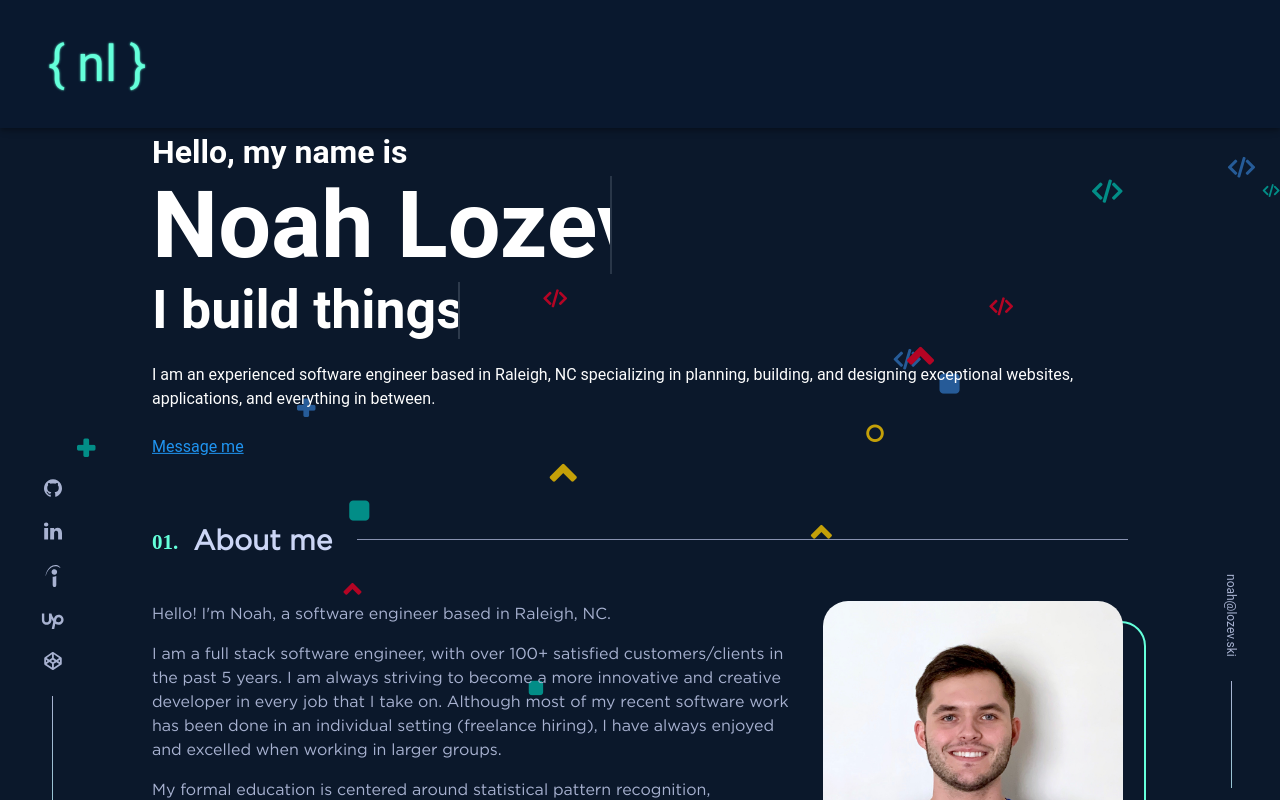
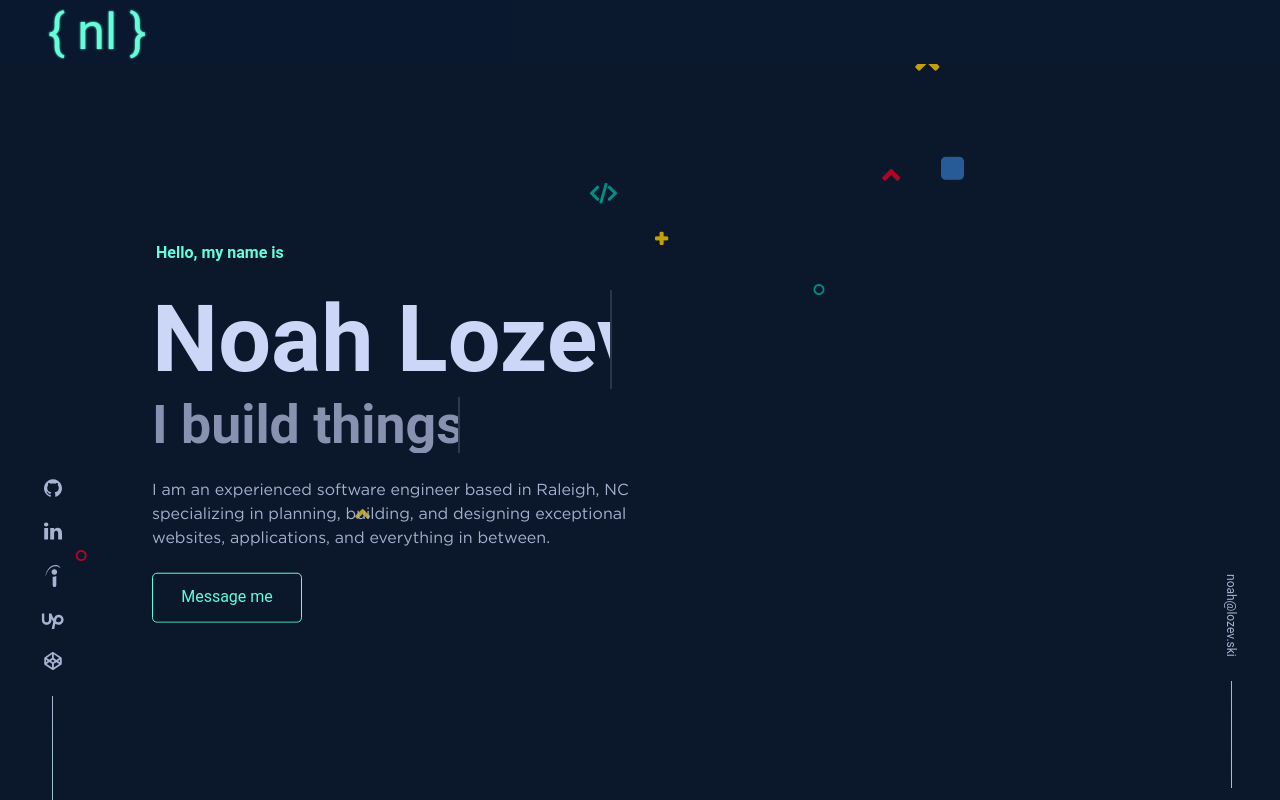
Before and after one commit to noahlozevski/lozev.ski, a Vue app in the folder lozev.ski/: page / in a window 1280 px wide. Shown: the top 800 px of the page. Built offline with nearby package versions, Linux system fonts and the light colour scheme; a small style sheet from the web is missing; a web font is replaced by a local one.

Commit message:
remove pwa to speed up site

```diff
--- a/lozev.ski/package.json
+++ b/lozev.ski/package.json
@@ -13,8 +13,6 @@
     "core-js": "^3.8.1",
     "hamburgers": "^1.1.3",
     "material-design-icons-iconfont": "^5.0.1",
-    "register-service-worker": "^1.7.1",
-    "roboto-fontface": "*",
     "vue": "^2.6.11",
     "vue-router": "^3.2.0",
     "vuetify": "^2.2.11"
@@ -26,7 +24,6 @@
     "@fortawesome/vue-fontawesome": "^2.0.0",
     "@vue/cli-plugin-babel": "~4.5.0",
     "@vue/cli-plugin-eslint": "~4.5.0",
-    "@vue/cli-plugin-pwa": "~4.5.0",
     "@vue/cli-plugin-router": "~4.5.0",
     "@vue/cli-plugin-vuex": "~4.5.0",
     "@vue/cli-service": "~4.5.0",
--- a/lozev.ski/src/defaultLayout.vue
+++ b/lozev.ski/src/defaultLayout.vue
@@ -1,10 +1,10 @@
 <template lang="pug">
   v-app
-    v-overlay.overlay-ui(v-if="showUpdateUI" style="z-index: 99999;")
-      .update-ui.text-center
-        h3.top New page update available!
-        h6.subtitle Would you like to update?
-        button.button.animate__animated(@click="updateApp" :class="{ animate__tada: mouseOver }" @mouseover="mouseOver = true" @mouseleave="mouseOver = false") Update!
+    //- v-overlay.overlay-ui(v-if="showUpdateUI" style="z-index: 99999;")
+    //-   .update-ui.text-center
+    //-     h3.top New page update available!
+    //-     h6.subtitle Would you like to update?
+    //-     button.button.animate__animated(@click="updateApp" :class="{ animate__tada: mouseOver }" @mouseover="mouseOver = true" @mouseleave="mouseOver = false") Update!
     v-navigation-drawer.drawer(app right temporary v-model="drawerStatus" @input="test" v-if="$vuetify.breakpoint.smAndDown")
       .px-4.py-1
         button.ml-auto.hamburger.hamburger--collapse(@click="navigationDrawer()" type="button")
@@ -26,8 +26,13 @@
           .item
             .resume-button
               a.my-auto(href="/resume.pdf" target="_blank") Resume
-    //- v-app-bar.bar.w-100(app :hide-on-scroll="$vuetify.breakpoint.mdAndUp" elevate-on-scroll :prominent="$vuetify.breakpoint.mdAndUp" :shrink-on-scroll="$vuetify.breakpoint.mdAndUp")
-    v-app-bar.bar.w-100(app :prominent="$vuetify.breakpoint.mdAndUp")
+    //- v-app-bar.bar.w-100(app :prominent="$vuetify.breakpoint.mdAndUp")
+                        //- :shrink-on-scroll="$vuetify.breakpoint.mdAndUp"
+                        //- :prominent="$vuetify.breakpoint.mdAndUp"
+    v-app-bar.bar.w-100(app
+                        :hide-on-scroll="$vuetify.breakpoint.mdAndUp"
+                        elevate-on-scroll
+                        )
       .ml-2.ml-md-8.logo.mr-auto(:style="$vuetify.breakpoint.mdAndUp ? 'font-size: 50px' : 'font-size: 35px'")
         p.my-auto.text-glow.unselectable(id="logo-app-bar" @click="goHome") { nl }
       template(v-if="loaded")
@@ -102,14 +107,14 @@ export default {
       mouseOver: false,
     }
   },
-  created() {
-    if (this.$workbox) {
-      this.$workbox.addEventListener("waiting", () => {
-        this.showUpdateUI = true
-        console.log("new update is available!")
-      })
-    }
-  },
+  // created() {
+  //   if (this.$workbox) {
+  //     this.$workbox.addEventListener("waiting", () => {
+  //       this.showUpdateUI = true
+  //       console.log("new update is available!")
+  //     })
+  //   }
+  // },
   methods: {
     // async sendUserAgentInfo() {
     //   try {
@@ -150,7 +155,7 @@ export default {
     },
     async updateApp() {
       this.showUpdateUI = false
-      await this.$workbox.messageSW({ type: "SKIP_WAITING" })
+      // await this.$workbox.messageSW({ type: "SKIP_WAITING" })
     },
 
     navigationDrawer(status = null) {
@@ -225,34 +230,60 @@ body, .v-main
   // transition: all 1s ease-in-out !important
 
 .v-app-bar
-  backdrop-filter: blur(10px)
-  // background-color: #0a192fd9 !important
+  -webkit-backface-visibility: hidden
+  -moz-backface-visibility: hidden
+  -ms-backface-visibility: hidden
+  backface-visibility: hidden
+
+  -webkit-perspective: 1000
+  -moz-perspective: 1000
+  -ms-perspective: 1000
+  perspective: 1000
+  -webkit-transform: translate3d(0, 0, 0)
+  -moz-transform: translate3d(0, 0, 0)
+  -ms-transform: translate3d(0, 0, 0)
+  transform: translate3d(0, 0, 0)
+  // backdrop-filter: blur(10px)
   background-color: #0a192fd9 !important
 .v-navigation-drawer
+  -webkit-backface-visibility: hidden
+  -moz-backface-visibility: hidden
+  -ms-backface-visibility: hidden
+  backface-visibility: hidden
+
+  -webkit-perspective: 1000
+  -moz-perspective: 1000
+  -ms-perspective: 1000
+  perspective: 1000
+  -webkit-transform: translate3d(0, 0, 0)
+  -moz-transform: translate3d(0, 0, 0)
+  -ms-transform: translate3d(0, 0, 0)
+  transform: translate3d(0, 0, 0)
   backdrop-filter: blur(20px)
   background-color: #0a192fd9 !important
 
 .v-navigation-drawer__content
-  // background-color: $dark-blue
   background-color: transparent
 .v-toolbar__content
   background-color: transparent
   align-items: center !important
-  // backdrop-filter: blur(10px)
 .v-overlay
   transition: all .2s ease-in-out !important
 .v-overlay--active
-  // -webkit-backdrop-filter: blur(20px)
+  -webkit-backface-visibility: hidden
+  -moz-backface-visibility: hidden
+  -ms-backface-visibility: hidden
+  backface-visibility: hidden
+
+  -webkit-perspective: 1000
+  -moz-perspective: 1000
+  -ms-perspective: 1000
+  perspective: 1000
+  -webkit-transform: translate3d(0, 0, 0)
+  -moz-transform: translate3d(0, 0, 0)
+  -ms-transform: translate3d(0, 0, 0)
+  transform: translate3d(0, 0, 0)
   backdrop-filter: blur(5px)
-//   animation: overlay-anim 1s ease-in-out 1
-
-// @keyframes overlay-anim
-//   0%
-//     backdrop-filter: none
-//   100%
-//     backdrop-filter: blur(5px)
-
-  // -webkit-filter: blur(20px)
 .unselectable
   -webkit-user-select: none
   -moz-user-select: none
@@ -267,24 +298,24 @@ body, .v-main
 
 @-webkit-keyframes slide-in-top
   0%
-    -webkit-transform: translateY(-1000px)
-    transform: translateY(-1000px)
+    -webkit-transform: translate3d(0,-1000px,0)
+    transform: translate3d(0,-1000px,0)
     opacity: 0
 
   100%
-    -webkit-transform: translateY(0)
-    transform: translateY(0)
+    -webkit-transform: translate3d(0,0,0)
+    transform: translate3d(0,0,0)
     opacity: 1
 
 @keyframes slide-in-top
   0%
-    -webkit-transform: translateY(-1000px)
-    transform: translateY(-1000px)
+    -webkit-transform: translate3d(0,-1000px,0)
+    transform: translate3d(0,-1000px,0)
     opacity: 0
 
   100%
-    -webkit-transform: translateY(0)
-    transform: translateY(0)
+    -webkit-transform: translate3d(0,0,0)
+    transform: translate3d(0,0,0)
     opacity: 1
 .overlay-ui
   backdrop-filter: blur(10px)
@@ -337,7 +368,7 @@ body, .v-main
       margin: 20px auto 20px auto !important
     .email
       writing-mode: vertical-rl
-      transform: translateY(4px)
+      transform: translate3d(0,4px,0)
       transition: .25s transform ease-in-out
       // margin-bottom: 18px
       margin: 0 auto 18px auto
@@ -349,17 +380,17 @@ body, .v-main
         &:hover
           color: $green
       &:hover
-        transform: translateY(0px)
+        transform: translate3d(0,0,0)
 
     .item
       height: 18px
       width: 18px
       color: $light-slate !important
-      transform: translateY(4px)
+      transform: translate3d(0,4px,0)
       transition: .25s transform ease-in-out
       margin: 25px auto 25px auto
       &:hover
-        transform: translateY(0px)
+        transform: translate3d(0,0,0)
       a
         color: $light-slate !important
         // color: $lightest-slate !important
@@ -379,7 +410,7 @@ body, .v-main
       display: block
       width: 1px
       height: 107px
-      transform: translateY(10px)
+      transform: translate3d(0,10px,0)
       bottom: 0
       margin: 0px auto
       overflow: hidden
@@ -526,27 +557,4 @@ body, .v-main
   &:hover:before, &:focus:before, &:active:before
     left: 0
     right: 0
-/*! purgecss end ignore */
-// .routerAnimation-enter-active,
-// .routerAnimation-leave-active
-//   transition-duration: 0.3s
-//   transition-property: opacity
-//   transition-timing-function: ease
-//   overflow: hidden
-
-// .routerAnimation-enter,
-// .routerAnimation-leave-active
-//   opacity: 0
-// html, body
-//   width: auto!important
-//   overflow-x: hidden!important
-
-
-// .bg
-//   width: 100%
-//   height:100%
-//   background: url('https://www.pngkey.com/png/full/15-150952_transparent-pattern-sacred-geometry-svg-pattern.png') repeat
-//   position: fixed
-//   top: 0
-//   left: 0
 </style>
--- a/lozev.ski/src/styles/_background.scss
+++ b/lozev.ski/src/styles/_background.scss
@@ -93,6 +93,7 @@ $inner-dim: 14px;
   z-index: 0;
   opacity: .8;
 
+
   // filter: blur(4px);
 }
 .shape {
--- a/lozev.ski/src/views/Home.vue
+++ b/lozev.ski/src/views/Home.vue
@@ -2,7 +2,7 @@
   div.fill-height.overflow-x-hidden
     .bg-wrapper
       .bg-container
-        .shape-animation(v-for="i in 25" :class="`shape-container--${i}`" :key="`shapesss-${i}`")
+        .shape-animation(v-for="i in 10" :class="`shape-container--${i}`" :key="`shapesss-${i}`")
           .random-shape
     v-container.entrance-page.pa-0(fluid fill-height)
       v-overlay.solid-background(v-if="loading" id="page-overlay")
@@ -30,7 +30,7 @@
                   //- a.my-auto(href="mailto:noah@lozev.ski?subject=Lets Chat! 🤟&body=Hi Noah,") Message me
 
             .page.about-page(id="about")
-              v-lazy(:options="{ threshold: .6 }" transition="fade-transition")
+              v-lazy(:options="{ threshold: .3 }" transition="fade-transition")
                 .page-inner
                   h2.numbered-header(:style="`--content: '01.'`") About me
                   v-container.pa-0.ma-0(fluid)
@@ -82,7 +82,7 @@
                           img.profile-pic(src="/profile.jpg")
 
             .page.experience-page(id="experience")
-              v-lazy(:options="{ threshold: .7 }" transition="fade-transition")
+              v-lazy(:options="{ threshold: .3 }" transition="fade-transition")
                 .page-inner
                   h2.numbered-header.animate__animated.animate__fadeInDown.animate__faster.animate__delay-2s(:style="`--content: '02.'`") Some Places I've Worked
                   v-container.pa-0.ma-0(fluid)
@@ -101,7 +101,7 @@
                             li(v-for="(bullet, j) in selectedCompany.bullets" :key="`action-list-${j}`") {{ bullet }}
 
             .page.projects(id="projects")
-              v-lazy(:options="{ threshold: .7 }" transition="fade-transition")
+              v-lazy(:options="{ threshold: .3 }" transition="fade-transition")
                 .page-inner
                   h2.numbered-header(:style="`--content: '03.'`") Things I've Built
                   v-container.pa-0.ma-0(fluid)
@@ -130,7 +130,7 @@
                         img.featured-project-image(:src="project.photo")
 
             .page.contact-page(id="contact")
-              v-lazy(:options="{ threshold: .7 }" transition="fade-transition")
+              v-lazy(:options="{ threshold: .3 }" transition="fade-transition")
                 .page-inner
                   h2.numbered-header(:style="`--content: '04.'`") Contact Me
 
@@ -207,16 +207,14 @@
                   feDisplacementMap(in="SourceGraphic", in2="NOISE", scale="20", xChannelSelector="R", yChannelSelector="R")
 </template>
 <script>
+import axios from "axios"
+
 export default {
   data() {
     return {
       state: 0,
-      isMobile: false,
       tabs: ["home", "projects", "resume", "contact"],
-      slideOff: 0.25,
-      selectedTab: null,
       loading: true,
-      loading2: true,
       left: 0,
       top: 0,
       email: "",
@@ -224,6 +222,7 @@ export default {
       sending_email: false,
       sending_email_progress: false,
       selectedCompanyIndex: 0,
+      api: null,
       companies: [
         // {
         //   company_name: "Vaporware",
@@ -340,23 +339,9 @@ export default {
     barPosition() {
       return `${this.selectedCompanyIndex * 49}`
     },
-    message() {
-      return ["{ nl }"]
-    },
-    showPage() {
-      return !!this.$route.query?.home
-    },
-    slideOffset() {
-      return this.selectedTab !== null ? 0 : this.slideOff
-    },
   },
   mounted() {
-    this.isMobile = window.innerWidth <= 600
-    this.selectedTab = this.$route.query?.tab || 0
-
-    Promise.resolve()
-      .delay(250)
-      .then(() => {
+    setTimeout(() => {
       setTimeout(() => {
         const logo = document.getElementById("logo-app-bar")
 
@@ -370,7 +355,7 @@ export default {
           logo_prev.style.transform = `translate3d(calc(-50vw + ${rect.left + 8}px),calc(-50vh + ${rect.top}px),0)`
           text.classList.add("move-move")
         } else {
-            logo_prev.classList.add("animate__animated")
+          // logo_prev.classList.add("animate__animated")
           logo_prev.classList.add("text-glow-faster")
         }
         setTimeout(() => {
@@ -379,7 +364,7 @@ export default {
           this.$emit("loaded")
         }, 1100)
       }, 2500)
-      })
+    }, 250)
   },
   methods: {
     resetSendEmail() {
@@ -390,6 +375,11 @@ export default {
       if (!this.email_message && !this.email) return
       this.sending_email = true
       this.sending_email_progress = true
+      if (!this.api)
+        this.api = axios.create({
+          /** read base url from env variables */
+          baseURL: `https://rka4k41tt3.execute-api.us-east-2.amazonaws.com/prod`,
+        })
       this.$api
         .post("/email", { message: this.email_message, email: this.email })
         .catch(err => err)
@@ -422,6 +412,44 @@ $light-slate: #a8b2d1
 $lightest-slate: #ccd6f6
 $white: #e6f1ff
 $green: #64ffda
+.home-page
+  display: flex
+  justify-content: center
+  flex-direction: column
+  align-items: flex-start
+  min-height: calc(100vh - var(--app-bar-height))
+  .home-page-inner
+    .hello
+      color: $green
+      padding-left: 4px
+      margin-bottom: 25px
+      font-size: clamp(14px,5vw,16px)
+    h3
+      color: $lightest-slate
+    h6
+      color: $slate
+    .intro
+      color: $light-slate
+      font-size: 16px
+      max-width: min(100%, 500px)
+      padding-right: 10px
+      font-family: gotham
+    .resume-button
+      border-radius: 5px
+      border: 1.5px solid $green
+      width: 150px
+      height: 50px
+      padding: auto
+      transition: all .25s ease-in-out
+      text-align: center
+      a
+        line-height: 45px
+
+        display: block
+        text-decoration: none
+        color: $green
+      &:hover
+        background-color: rgb(100, 255, 218,0.2)
 .hvr-underline-from-center
   /* display: inline-block;
   vertical-align: middle
@@ -464,19 +492,13 @@ $green: #64ffda
     align-items: center
     width: max(300px, 60vw)
     .item
-      // padding: 20px 10px
       height: 25px
       width: 25px
       color: $light-slate !important
-      // transform: translateY(4px)
       transition: .25s transform ease-in-out
-
-      &:hover
-        // transform: translateY(0px)
       a
         color: $light-slate !important
         text-decoration: none
-        // color: $lightest-slate !important
         svg
           path
             transition: fill .35s ease-in-out
@@ -490,8 +512,6 @@ $green: #64ffda
   .email
     margin-top: 25px
     color: $light-slate !important
-    // transform: translateY(4px)
-    // transition: .25s transform ease-in-out
     font-size: 14px
     font-family: "JetBrains Mono"
     line-height: 30px
@@ -501,14 +521,12 @@ $green: #64ffda
         text-align: center
       span
         margin: 0 10px
-    &:hover
-      // transform: translateY(0px)
     a
       transition: .25s color ease-in-out
       color: $light-slate !important
       text-decoration: none
       svg
-        transform: translateY(2px)
+        transform: translate3d(0,0,2px)
         path
           transition: fill .35s ease-in-out
           fill: currentcolor
@@ -518,18 +536,6 @@ $green: #64ffda
         path
           transition: fill .35s ease-in-out
           fill: currentcolor
-
-// @media only screen and (min-width: 600px)
-//   .page
-//     .page-inner
-//       .project-item
-//         .p-container
-//         .img-container
-//           width: 100px
-//           height: 100px
-//           .featured-project-image
-//             height: 100px
-//             width: 100px
 .page
   display: flex
   justify-content: center
@@ -639,12 +645,11 @@ $green: #64ffda
             align-items: flex-end
           .services
             justify-content: flex-end
-            .service
           .description
             text-align: right
         @media only screen and (max-width: 600px)
           .img-container
-            transform: translateY(-80%) translateX(-5%)
+            transform: translate3d(-5%,-80%,0)
             right: 0
             left: 5% !important
         .img-container
@@ -738,7 +743,7 @@ $green: #64ffda
           position: absolute
           right: 0
           z-index: 0
-          filter: grayscale(100%)
+          filter: url('#noise') grayscale(100%)
           top: 50%
           max-width: 50%
           transform: translate3d(0,-60%,0)
@@ -979,33 +984,6 @@ $green: #64ffda
 $delay:.5s
 $length: 2s
 
-.slide-in-top
-  -webkit-animation: slide-in-top 0.3s cubic-bezier(0.075, 0.82, 0.165, 1) .5s both
-  animation: slide-in-top 0.3s cubic-bezier(0.075, 0.82, 0.165, 1) .5s both
-
-
-@-webkit-keyframes slide-in-top
-  0%
-    -webkit-transform: translateY(-1000px)
-    transform: translateY(-1000px)
-    opacity: 0
-
-  100%
-    -webkit-transform: translateY(0)
-    transform: translateY(0)
-    opacity: 1
-
-@keyframes slide-in-top
-  0%
-    -webkit-transform: translateY(-1000px)
-    transform: translateY(-1000px)
-    opacity: 0
-
-  100%
-    -webkit-transform: translateY(0)
-    transform: translateY(0)
-    opacity: 1
-
 .fade-enter-active, .fade-leave-active
   transition: opacity .5s
 
@@ -1038,7 +1016,7 @@ $length: 2s
   position: fixed
   /** aligns the element in the center of the page at the start */
   // margin: 0 auto
-  transform: translate(-50%,-50%)
+  transform: translate3d(-50%,-50%,0)
   /** the typing bar */
   text-align: center
   height: 72px
@@ -1058,7 +1036,6 @@ $length: 2s
 
 .move-move
   animation: 1s ease-in-out 0s 1 normal both running typing !important
-  // animation
 
 .move-logo
   height: 28px
@@ -1074,7 +1051,6 @@ $length: 2s
   animation: typewriter $length steps(6) $delay 1 normal both, blinkTextCursor 350ms steps(6) infinite normal
 
 .anim-typewriter-name
-  // animation: typewriter 2s steps(14) var(--d) 1 normal both, blinkTextCursor 350ms steps(14) 20 normal
   animation: typewriter var(--t) var(--s) var(--d) 1 normal both, blinkTextCursor 350ms var(--s) var(--dd) var(--b) normal
 
 @keyframes typewriter
@@ -1095,182 +1071,6 @@ $length: 2s
     font-size: 72px
   100%
     font-size: 50px
-
-
-
-
-.magictime.bombRightOut
-    -webkit-animation-duration: 1s
-    animation-duration: 1s
-.card
-  animation: opacityanim .5s ease-in-out var(--delay) both
-@keyframes opacityanim
-  0%
-    opacity: 0
-  100%
-    opacity: 1
-
-.roll-in-blurred-left
-  -webkit-animation: roll-in-blurred-left 0.65s cubic-bezier(0.23, 1, 0.32, 1) var(--delay) both
-  animation: roll-in-blurred-left 0.65s cubic-bezier(0.23, 1, 0.32, 1) var(--delay) both
-
-/* ----------------------------------------------
- * Generated by Animista on 2020-11-24 23:15:20
- * Licensed under FreeBSD License.
- * See http://animista.net/license for more info.
- * w: http://animista.net, t: @cssanimista
- * ----------------------------------------------
-
-/**
- * ----------------------------------------
- * animation roll-in-blurred-left
- * ----------------------------------------
-@-webkit-keyframes roll-in-blurred-left
-  0%
-    -webkit-transform: translateX(-1000px) rotate(-720deg)
-    transform: translateX(-1000px) rotate(-720deg)
-    -webkit-filter: blur(50px)
-    filter: blur(50px)
-    opacity: 0
-
-  100%
-    -webkit-transform: translateX(0) rotate(0deg)
-    transform: translateX(0) rotate(0deg)
-    -webkit-filter: blur(0)
-    filter: blur(0)
-    opacity: 1
-
-@keyframes roll-in-blurred-left
-  0%
-    -webkit-transform: translateX(-1000px) rotate(-720deg)
-    transform: translateX(-1000px) rotate(-720deg)
-    -webkit-filter: blur(50px)
-    filter: blur(50px)
-    opacity: 0
-
-  100%
-    -webkit-transform: translateX(0) rotate(0deg)
-    transform: translateX(0) rotate(0deg)
-    -webkit-filter: blur(0)
-    filter: blur(0)
-    opacity: 1
-.card-animation
-  -webkit-animation: all 1s ease
-  animation: all 1s ease
-
-// ul.pre-loader
-//   // position: absolute
-//   // top: 50%
-//   // left: 50%
-//   // transform: translate(-50%, -50%)
-//   // margin: 0
-//   // padding: 0
-//   -webkit-animation: slide-in-blurred-bottom 0.6s cubic-bezier(0.23, 1, 0.32, 1) var(--delay) both
-//   animation: slide-in-blurred-bottom 0.6s cubic-bezier(0.23, 1, 0.32, 1) var(--delay) both
-
-
-// .items
-//   li
-//     list-style: none
-
-.list-complete-item
-  transition: all 1s
-
-.list-complete-enter, .list-complete-leave-to
-  /* .list-complete-leave-active below version 2.1.8 */
-  opacity: 0
-  transform: translateX(30px)
-
-.list-complete-leave-active
-  position: absolute
-
-// ul.pre-loader li
-//   list-style: none
-//   color: #484848
-//   display: inline
-//   // font-size: 5em
-//   font-size: 2.25em
-//   // letter-spacing: 15px
-
-// .animate-start
-//   -webkit-animation: pre-load 3s ease-in-out 2s infinite
-//   animation: pre-load 3s ease-in-out 2s infinite
-
-  // animation: pre-load 3s ease-in-out infinite,
-// .flip-list-move
-//   transition: transform 1s
-
-// @keyframes pre-load
-//   0%
-//     color: #ddbf3b
-//     text-shadow: 0 0 3px #ddbf3b, 0 0 10px #ddbf3b
-
-//   20%
-//     color: white
-//     text-shadow: none
-
-//   40%
-//     color: #ddbf3b
-//     text-shadow: 0 0 3px #ddbf3b, 0 0 10px #ddbf3b
-
-//   60%
-//     color: white
-//     text-shadow: none
-
-//   80%
-//     color: #ddbf3b
-//     text-shadow: 0 0 3px #ddbf3b, 0 0 10px #ddbf3b
-
-//   100%
-//     color: white
-//     text-shadow: none
-
-// ul
-//   li:nth-child(1)
-//     animation-delay: .1s
-
-//   &.pre-loader li
-//     &:nth-child(2)
-//       animation-delay: .15s
-
-//     &:nth-child(3)
-//       animation-delay: .2s
-
-//     &:nth-child(4)
-//       animation-delay: .25s
-
-//     &:nth-child(5)
-//       animation-delay: .3s
-
-//     &:nth-child(6)
-//       animation-delay: .35s
-
-//     &:nth-child(7)
-//       animation-delay: .4s
-
-//     &:nth-child(8)
-//       animation-delay: .45s
-
-//     &:nth-child(9)
-//       animation-delay: .5s
-
-//     &:nth-child(10)
-//       animation-delay: .55s
-
-//     &:nth-child(11)
-//       animation-delay: .6s
-//     &:nth-child(12)
-//       animation-delay: .65s
-//     &:nth-child(13)
-//       animation-delay: .7s
-
-// .entrance-page
-//   // height: 50%
-//   padding: 2px
-//   border: solid
-//   // border-width: var(--border-thickness)
-//   border-color: white
-
 .text-glow
   animation: textPulse 2s ease-in-out 0s infinite normal !important
 .text-glow-faster
@@ -1288,98 +1088,4 @@ $length: 2s
   100%
     -webkit-text-shadow: 0 0 5px rgba(255, 255, 255, 0.75)
     text-shadow: 0 0 5px rgba(255, 255, 255, 0.75)
-
-
-// @media only screen and (max-width: 600px)
-//   .entrance-page
-//     border-width: 0px
-
-// @media only screen and (min-width: 601px)
-//   .entrance-page
-//     border-width: 0px
-
-
-// .slide-in-blurred-bl
-//   -webkit-animation: slide-in-blurred-bl 0.6s cubic-bezier(0.23, 1, 0.32, 1) var(--delay) both
-//   animation: slide-in-blurred-bl 0.6s cubic-bezier(0.23, 1, 0.32, 1) var(--delay) both
-
-// @-webkit-keyframes slide-in-blurred-bl
-//   0%
-//     -webkit-transform: translate(-1000px, 1000px) skew(-80deg, -10deg)
-//     transform: translate(-1000px, 1000px) skew(-80deg, -10deg)
-//     -webkit-transform-origin: 100% 100%
-//     transform-origin: 100% 100%
-//     -webkit-filter: blur(40px)
-//     filter: blur(40px)
-//     opacity: 0
-
-//   100%
-//     -webkit-transform: translate(0, 0) skew(0deg, 0deg)
-//     transform: translate(0, 0) skew(0deg, 0deg)
-//     -webkit-transform-origin: 50% 50%
-//     transform-origin: 50% 50%
-//     -webkit-filter: blur(0)
-//     filter: blur(0)
-//     opacity: 1
-
-// @keyframes slide-in-blurred-bl
-//   0%
-//     -webkit-transform: translate(-1000px, 1000px) skew(-80deg, -10deg)
-//     transform: translate(-1000px, 1000px) skew(-80deg, -10deg)
-//     -webkit-transform-origin: 100% 100%
-//     transform-origin: 100% 100%
-//     -webkit-filter: blur(40px)
-//     filter: blur(40px)
-//     opacity: 0
-
-//   100%
-//     -webkit-transform: translate(0, 0) skew(0deg, 0deg)
-//     transform: translate(0, 0) skew(0deg, 0deg)
-//     -webkit-transform-origin: 50% 50%
-//     transform-origin: 50% 50%
-//     -webkit-filter: blur(0)
-//     filter: blur(0)
-//     opacity: 1
-
-// .slide-in-blurred-bottom
-//   -webkit-animation: slide-in-blurred-bottom 0.6s cubic-bezier(0.23, 1, 0.32, 1) var(--delay) both
-//   animation: slide-in-blurred-bottom 0.6s cubic-bezier(0.23, 1, 0.32, 1) var(--delay) both
-
-// @-webkit-keyframes slide-in-blurred-bottom
-//   0%
-//     -webkit-transform: translateY(1000px) scaleY(2.5) scaleX(0.2)
-//     transform: translateY(1000px) scaleY(2.5) scaleX(0.2)
-//     -webkit-transform-origin: 50% 100%
-//     transform-origin: 50% 100%
-//     -webkit-filter: blur(40px)
-//     filter: blur(40px)
-//     opacity: 0
-
-//   100%
-//     -webkit-transform: translateY(0) scaleY(1) scaleX(1)
-//     transform: translateY(0) scaleY(1) scaleX(1)
-//     -webkit-transform-origin: 50% 50%
-//     transform-origin: 50% 50%
-//     -webkit-filter: blur(0)
-//     filter: blur(0)
-//     opacity: 1
-
-// @keyframes slide-in-blurred-bottom
-//   0%
-//     -webkit-transform: translateY(1000px) scaleY(2.5) scaleX(0.2)
-//     transform: translateY(1000px) scaleY(2.5) scaleX(0.2)
-//     -webkit-transform-origin: 50% 100%
-//     transform-origin: 50% 100%
-//     -webkit-filter: blur(40px)
-//     filter: blur(40px)
-//     opacity: 0
-
-//   100%
-//     -webkit-transform: translateY(0) scaleY(1) scaleX(1)
-//     transform: translateY(0) scaleY(1) scaleX(1)
-//     -webkit-transform-origin: 50% 50%
-//     transform-origin: 50% 50%
-//     -webkit-filter: blur(0)
-//     filter: blur(0)
-//     opacity: 1
 </style>
```
Also changed, not shown: lozev.ski/src/main.js (+16 -18 lines), lozev.ski/vue.config.js (+13 -13 lines), 1 other file (tests, documents, lock files or other folders). Lines whose indentation alone changed are shown as unchanged.
